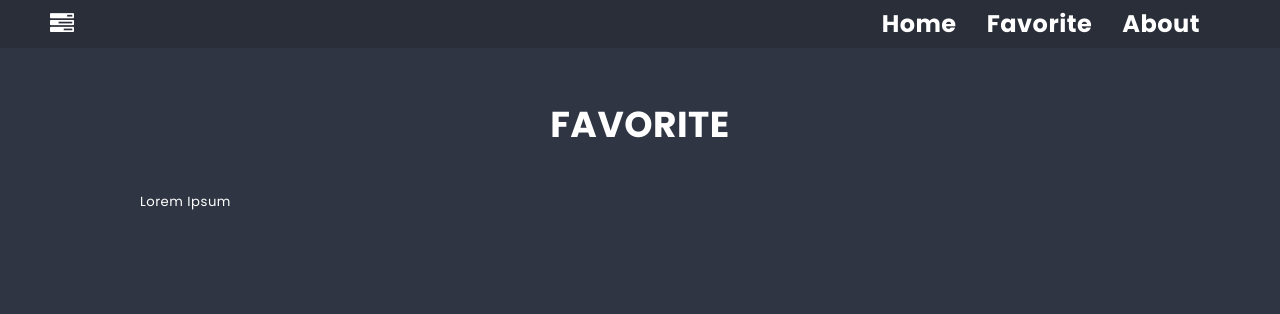
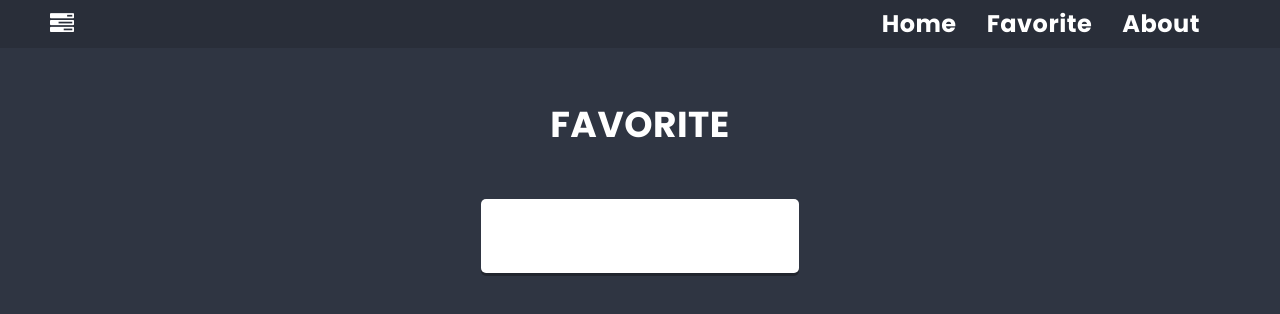
Before and after one commit to grzanek-monika/to-do-list-app, a React (Create React App) app: page /favorite in a window 1280 px wide. Shown: the top 314 px of the page. Built offline with nearby package versions, Linux system fonts and the light colour scheme.

Commit message:
Add property isFavorite to cards, add TOGGLE_CARD_FAVORITE to reducer, add toggleCardFavorite to creator, add getFavoriteCards to selector, add view to Favorite component, add toggleFavorite and button to Cart component

```diff
--- a/package.json
+++ b/package.json
@@ -7,6 +7,7 @@
     "@testing-library/jest-dom": "^5.17.0",
     "@testing-library/react": "^13.4.0",
     "@testing-library/user-event": "^13.5.0",
+    "clsx": "^2.1.1",
     "font-awesome": "^4.7.0",
     "react": "^18.3.1",
     "react-dom": "^18.3.1",
--- a/src/components/Card/Card.js
+++ b/src/components/Card/Card.js
@@ -1,8 +1,23 @@
 import styles from './Card.module.scss';
+import clsx from 'clsx';
+import { useDispatch } from 'react-redux';
+import { toggleCardFavorite } from '../../redux/store.js';
 
-const Card = props => {
+
+const Card = ({title, id, isFavorite}) => {
+    const dispatch = useDispatch();
+    const toggleFavorite = e => {
+        e.preventDefault();
+        dispatch(toggleCardFavorite(id));
+        console.log('click')
+    }
     return (
-        <li  className={styles.card}>{props.title}</li>
+        <li  className={styles.card}  key={id}>
+            {title}
+            <button onClick={toggleFavorite} className={styles.btnFavorite} >
+                <span className={clsx("fa fa-star-o", isFavorite && styles.isFavorite)}/>
+            </button>
+        </li>
     )
 }
 
--- a/src/components/Card/Card.module.scss
+++ b/src/components/Card/Card.module.scss
@@ -11,3 +11,16 @@
     justify-content: space-between;
     font-weight: bold;
 }
+
+.btnFavorite {
+    border: none;
+    font-size: 18px;
+
+    :hover {
+        cursor: pointer;
+    }
+}
+
+.isFavorite {
+    color: gold;
+}
--- a/src/components/Column/Column.js
+++ b/src/components/Column/Column.js
@@ -14,7 +14,7 @@ const Column = ({...props} )=> {
     <article className={styles.column}>
         <h2 className={styles.title}><span className={styles.icon + ' fa fa-' + props.icon}></span>{props.title}</h2>
         <ul className={styles.cards}>
-            {cards.map(card => <Card key={card.id} title={card.title} />)}
+            {cards.map(card => <Card key={card.id} title={card.title} id={card.id} isFavorite={card.isFavorite} />)}
         </ul>
         <CardForm columnId={props.id}/>
     </article>
--- a/src/components/Favorite/Favorite.js
+++ b/src/components/Favorite/Favorite.js
@@ -1,10 +1,30 @@
 import PageTitle from "../PageTitle/PageTitle.js";
+import { getFavotiteCards } from "../../redux/store.js";
+import { useSelector } from "react-redux";
+import styles from './Favorite.module.scss';
+import Card from "../Card/Card.js";
 
 const Favorite = () => {
+
+    const favoriteCards = useSelector(state => getFavotiteCards(state))
+    if(!favoriteCards)
+        return(
+            <div>
+                <PageTitle>You don't have favourite cards yet.</PageTitle>
+            </div>
+        );
         return(
             <>
+                <h2 className={styles.title}>
                     <PageTitle>Favorite</PageTitle>
-            <p>Lorem Ipsum</p>
+                </h2>
+                <div className={styles.wrapper}>
+                    <article className={styles.column}>
+                        <ul className={styles.cards}>
+                            {favoriteCards.map(favoriteCard => <Card key={favoriteCard.id} {...favoriteCard} >{favoriteCard.title}</Card>)}
+                        </ul>
+                    </article>
+                </div>
             </>
 
         )
--- a/src/components/Favorite/Favorite.module.scss
+++ b/src/components/Favorite/Favorite.module.scss
@@ -1 +1,32 @@
+@use "sass:math";
 @import '../../styles/settings.scss';
+
+.wrapper {
+  display: flex;
+  justify-content: center;
+}
+
+.column {
+    flex-shrink: 0;
+    width: calc(33% - 12px);
+    background: $color-light;
+    margin: 0 $base-size $base-size 0;
+    padding: ($base-size * 1.5);
+    border-radius: $radius;
+    box-shadow: 0 math.div($base-size, 4) 0 rgba(0,0,0,0.3);
+    color: $color-dark;
+
+    &:last-child {
+      margin: 0 0 $base-size 0;
+    }
+  }
+
+  .title {
+    text-align: center;
+    font-size: ($base-size * 1.5);
+    margin: 0 0 ($base-size * 1.5) 0;
+  }
+
+  .cards {
+    padding: math.div($base-size, 2) 0;
+  }
--- a/src/redux/initialState.js
+++ b/src/redux/initialState.js
@@ -44,7 +44,7 @@ const initialState = {
       { id: '3', columnId: '2', title: 'Harry Potter', isFavorite: false },
       { id: '4', columnId: '2', title: 'Star Wars', isFavorite: false },
       { id: '5', columnId: '3', title: 'The Witcher', isFavorite: false },
-      { id: '6', columnId: '3', title: 'Skyrim', isFavorite: true }
+      { id: '6', columnId: '3', title: 'Skyrim', isFavorite: false }
     ],
 
     searchString: '',
--- a/src/redux/store.js
+++ b/src/redux/store.js
@@ -10,7 +10,7 @@ export const getFilteredCards = ({cards, searchString}, columnId) => cards
 
 export const getAllColumns = (state => state.columns);
 
-export const getAllCards = (state => state.cards);
+export const getFavotiteCards = ({cards}) => cards.filter(card => card.isFavorite === true);
 
 export const getListById = ({lists}, listId) => lists.find(list => list.id === listId);
 
@@ -19,6 +19,7 @@ export const getColumnsByList = ({columns}, listId) => columns.filter(column =>
 export const getAllLists = (state => state.lists);
 
 export const getSearchString = ({ searchString }) => searchString;
+
 
 const reducer = (state, action) => {
   switch(action.type){
```
Also changed, not shown: 1 other file (tests, documents, lock files or other folders). Lines whose indentation alone changed are shown as unchanged.
